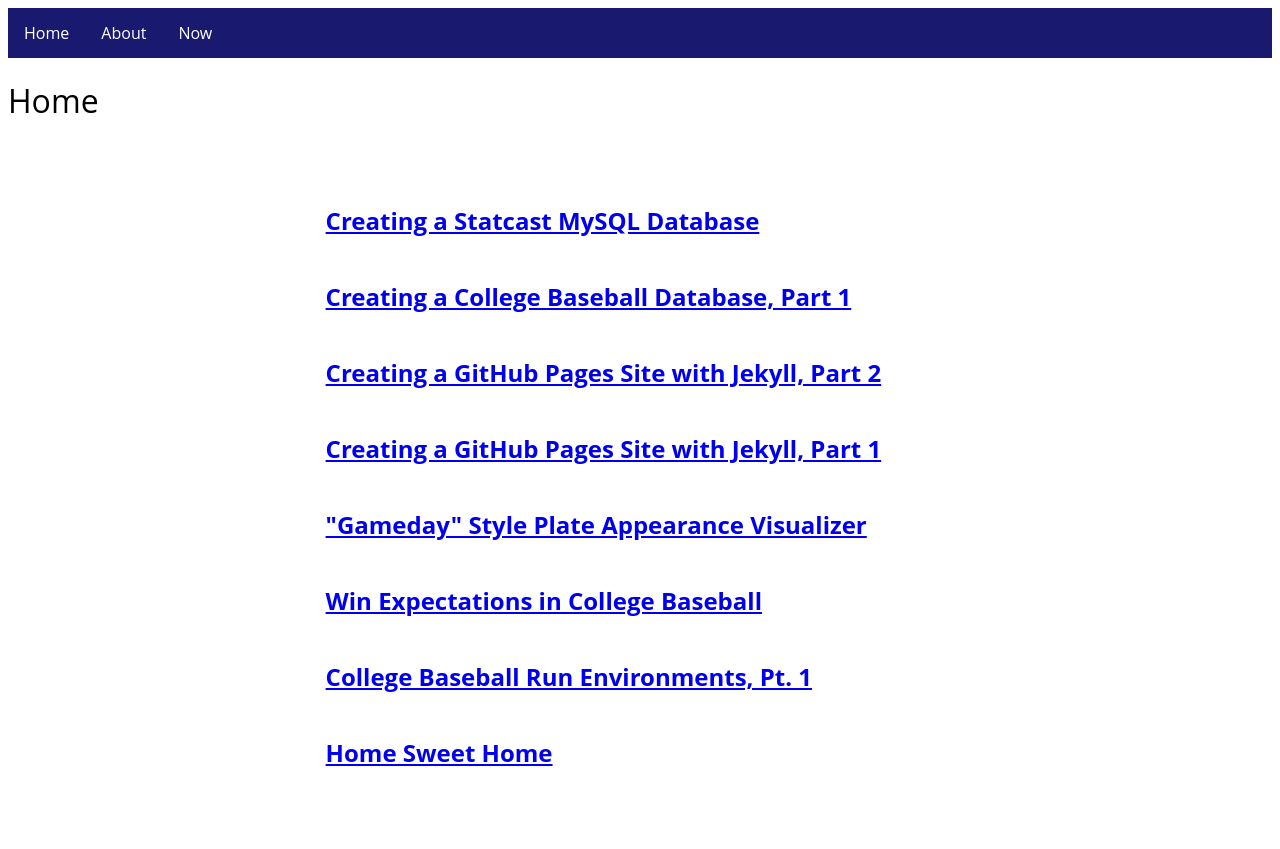
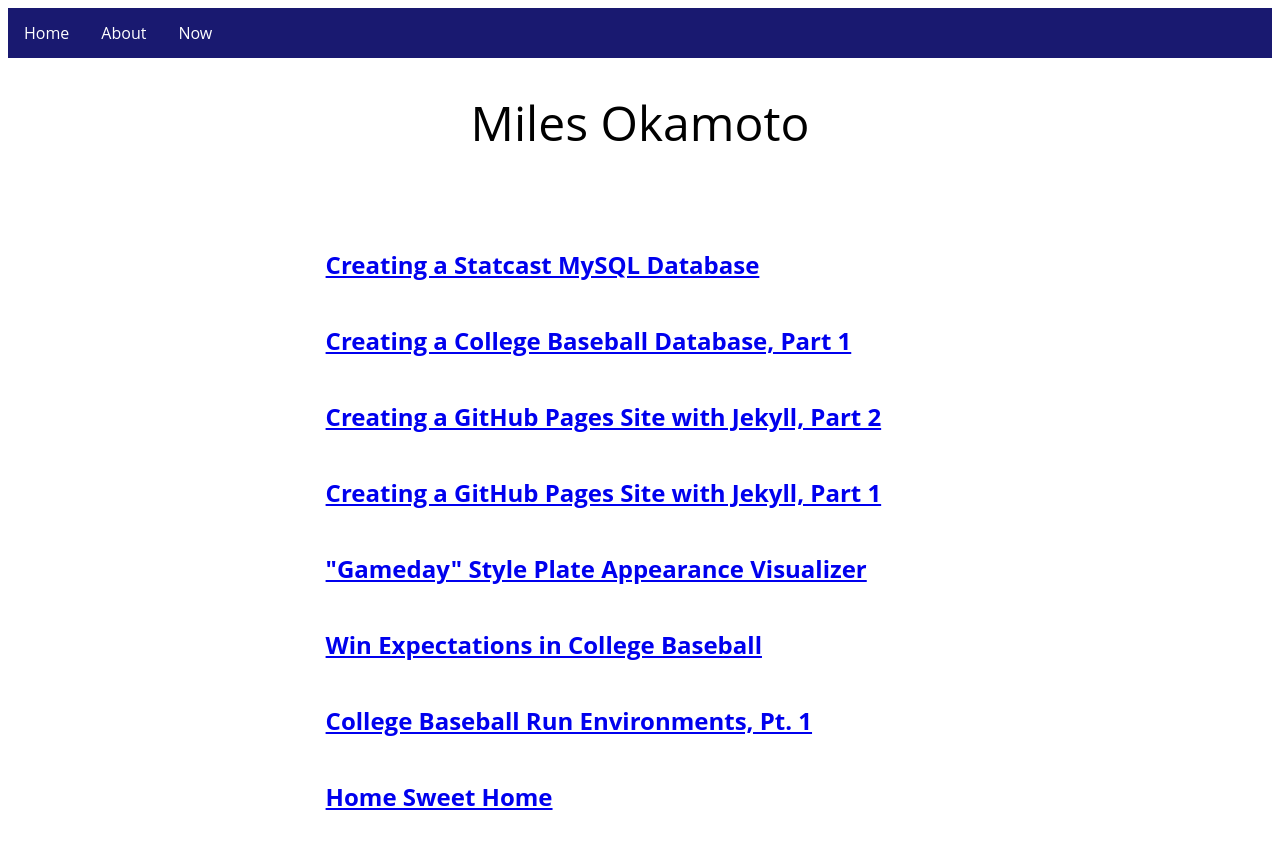
Before and after one commit to milesok/milesok.github.io, a Jekyll site: the page built from index.md, in a window 1280 px wide. Shown: the top 849 px of the page. Built offline with Jekyll 4.4.1, drawn with Linux system fonts in a browser that asks for light colours.

Commit message:
Edit and style homepage title

```diff
--- a/_sass/main.scss
+++ b/_sass/main.scss
@@ -8,7 +8,8 @@ body {
   color: $primary-color;
 }
 h1 {
-  font: 200% $font-stack;
+  text-align: center;
+  font: 300% $font-stack;
   color: $primary-color;
 }
 nav {
--- a/index.md
+++ b/index.md
@@ -1,4 +1,4 @@
 ---
-title: Home
+title: Miles Okamoto
 layout: home
 ---
```
